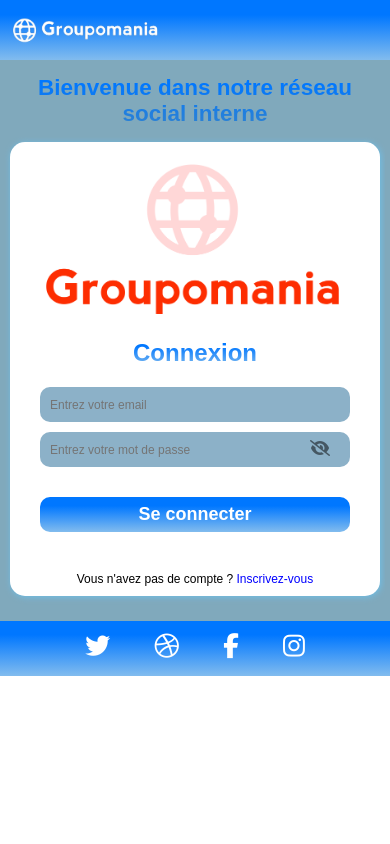
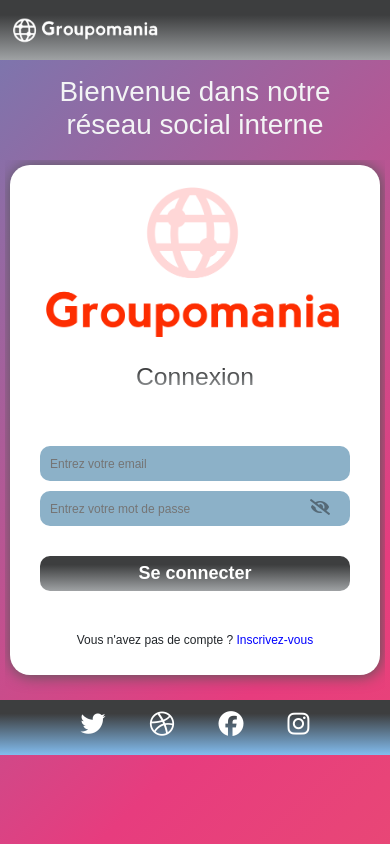
Before and after one commit to jeuxbib/P7_Colle_Code, a Vue app in the folder frontend/: page /#/ in a window 390 px wide. Built offline with nearby package versions, Linux system fonts and the light colour scheme; the HTML template or start-up script is replaced by a standard one.

Commit message:
media queries frontend

```diff
--- a/frontend/public/index.html
+++ b/frontend/public/index.html
@@ -8,6 +8,58 @@
     <meta name="description" content="réseau social interne pour les employés de Groupomania.">
     <link rel="icon" href="<%= BASE_URL %>icon.png">
     <title>Groupomania</title>
+    <link rel="stylesheet" href="https://cdnjs.cloudflare.com/ajax/libs/twitter-bootstrap/5.0.2/css/bootstrap.min.css">
+<link rel="stylesheet" href="https://cdnjs.cloudflare.com/ajax/libs/font-awesome/5.15.4/css/all.min.css">
+
+  <style class="INLINE_PEN_STYLESHEET_ID">
+    body {
+	background: linear-gradient(-45deg, #ee7752, #e73c7e, #23a6d5, #23d5ab);
+	background-size: 400% 400%;
+	-webkit-animation: gradient 15s ease infinite;
+	        animation: gradient 15s ease infinite;
+	height: 100vh;
+}
+
+@-webkit-keyframes gradient {
+	0% {
+		background-position: 0% 50%;
+	}
+	50% {
+		background-position: 100% 50%;
+	}
+	100% {
+		background-position: 0% 50%;
+	}
+}
+
+@keyframes gradient {
+	0% {
+		background-position: 0% 50%;
+	}
+	50% {
+		background-position: 100% 50%;
+	}
+	100% {
+		background-position: 0% 50%;
+	}
+}
+
+  </style>
+
+
+<script src="https://cpwebassets.codepen.io/assets/editor/iframe/iframeConsoleRunner-7549a40147ccd0ba0a6b5373d87e770e49bb4689f1c2dc30cccc7463f207f997.js"></script>
+<script src="https://cpwebassets.codepen.io/assets/editor/iframe/iframeRefreshCSS-4793b73c6332f7f14a9b6bba5d5e62748e9d1bd0b5c52d7af6376f3d1c625d7e.js"></script>
+<script src="https://cpwebassets.codepen.io/assets/editor/iframe/iframeRuntimeErrors-4f205f2c14e769b448bcf477de2938c681660d5038bc464e3700256713ebe261.js"></script>
+</head>
+
+<body>
+
+
+<script src="https://cpwebassets.codepen.io/assets/common/stopExecutionOnTimeout-1b93190375e9ccc259df3a57c1abc0e64599724ae30d7ea4c6877eb615f89387.js"></script>
+  <script  src="https://cdpn.io/cpe/boomboom/pen.js?key=pen.js-7b855ec3-242d-2b62-ef72-e0c1f6080718" crossorigin></script>
+</body>
+
+</html>
   </head>
   <body>
     <noscript>
--- a/frontend/src/App.vue
+++ b/frontend/src/App.vue
@@ -26,6 +26,23 @@
 }
 #app {
   font-family: Arial, Helvetica, sans-serif;
-  background: rgb(128, 169, 188);
+  background: linear-gradient(-45deg, #ee7752, #e73c7e, #23a6d5, #23d5ab);
+	background-size: 400% 400%;
+	animation: gradient 15s ease infinite;
+	height: 100vh;
 }
+
+@keyframes gradient {
+	0% {
+		background-position: 0% 50%;
+	}
+	50% {
+		background-position: 100% 50%;
+	}
+	100% {
+		background-position: 0% 50%;
+	}
+}
+
+
 </style>
--- a/frontend/src/components/Footer.vue
+++ b/frontend/src/components/Footer.vue
@@ -22,7 +22,7 @@
     justify-content: center;
     align-items: center;
     height: 55px;
-    background: linear-gradient(rgb(0, 119, 255) 25%, rgb(130, 188, 238));
+    background: linear-gradient(rgb(61, 62, 63) 25%, rgb(130, 188, 238));
 
     a {
         text-decoration: none;
--- a/frontend/src/components/HeaderForum.vue
+++ b/frontend/src/components/HeaderForum.vue
@@ -54,7 +54,7 @@
   justify-content: space-between;
   align-items: center;
   height: 60px;
-  background: linear-gradient(rgb(0, 119, 255) 25%, rgb(130, 188, 238));
+  background: linear-gradient(rgb(61, 62, 63) 25%, rgb(159, 162, 164));
   padding: 10px;
 
   img {
--- a/frontend/src/components/HeaderHome.vue
+++ b/frontend/src/components/HeaderHome.vue
@@ -16,7 +16,7 @@
     display: flex;
     align-items: center;
     height: 60px;
-    background: linear-gradient(rgb(0, 119, 255) 25%, rgb(130, 188, 238));
+    background: linear-gradient(rgb(61, 62, 63) 25%, rgb(159, 162, 164));
     padding: 10px;
 
     img {
--- a/frontend/src/components/ListPost.vue
+++ b/frontend/src/components/ListPost.vue
@@ -245,7 +245,7 @@
         border-radius: 5px;
         padding: 15px 25px;
         margin: 25px 0;
-        background: linear-gradient(rgb(0, 119, 255) 25%, rgb(130, 188, 238));
+        background: linear-gradient(-45deg, #ee7752, #e73c7e, #23a6d5, #23d5ab);
         @media screen and (max-width: 450px) {
             padding: 10px;
         }
@@ -398,7 +398,7 @@
             &__comment {
                 border-radius: 5px;
                 border: 2px solid white;
-                background: linear-gradient(rgb(0, 119, 255) 25%, rgb(130, 188, 238));
+                background: linear-gradient(-45deg, #ee7752, #e73c7e, #23a6d5, #23d5ab);
                 margin: 10px 20px 0 20px;
                 padding: 10px;
                 @media screen and (max-width: 550px) {
@@ -425,7 +425,7 @@
                 padding: 8px;
                 flex: 2;
                 #name {
-                    background: -webkit-linear-gradient(rgb(0, 119, 255) 25%, rgb(130, 188, 238));
+                    background: -webkit-linear-gradient(rgb(61, 62, 63) 25%, rgb(159, 162, 164));
                     -webkit-background-clip: text;
                     -webkit-text-fill-color: transparent;
                     font-weight: bold;
--- a/frontend/src/components/Login.vue
+++ b/frontend/src/components/Login.vue
@@ -67,9 +67,9 @@
     flex-wrap: wrap;
     justify-content: center;
     padding: 20px;
-    gap: 20px;
+    gap: 47px;
     h2 {
-     background: -webkit-linear-gradient(rgb(0, 119, 255) 25%, rgb(130, 188, 238));
+     background: -webkit-linear-gradient(rgb(61, 62, 63) 25%, rgb(159, 162, 164));
     -webkit-background-clip: text;
     -webkit-text-fill-color: transparent;
     }
@@ -113,7 +113,7 @@
         height: 35px;
         border: none;
         border-radius: 10px;
-        background: -webkit-linear-gradient(rgb(0, 119, 255) 25%, rgb(130, 188, 238));
+        background: -webkit-linear-gradient(rgb(61, 62, 63) 25%, rgb(159, 162, 164));
         cursor: Pointer;
         font-size: 18px;
         font-weight: bold;
--- a/frontend/src/components/Signup.vue
+++ b/frontend/src/components/Signup.vue
@@ -80,7 +80,7 @@
     padding: 20px;
     gap: 12px;
     h2 {
-     background: -webkit-linear-gradient(rgb(0, 119, 255) 25%, rgb(130, 188, 238));
+     background: -webkit-linear-gradient(rgb(61, 62, 63) 25%, rgb(159, 162, 164));
     -webkit-background-clip: text;
     -webkit-text-fill-color: transparent;
     }
@@ -122,7 +122,7 @@
         height: 35px;
         border: none;
         border-radius: 10px;
-        background: -webkit-linear-gradient(rgb(0, 119, 255) 25%, rgb(130, 188, 238));
+        background: -webkit-linear-gradient(rgb(61, 62, 63) 25%, rgb(159, 162, 164));
         cursor: Pointer;
         font-size: 18px;
         font-weight: bold;
--- a/frontend/src/views/ForumView.vue
+++ b/frontend/src/views/ForumView.vue
@@ -116,16 +116,16 @@
 
 <style lang="scss" scoped>
 main {
-  padding: 20px;
+  padding: 0.2em;
   @media screen and (max-width: 400px) { padding: 20px 5px; }
   #hello {
     display: flex;
     text-align: center;
     justify-content: center;
-    background: -webkit-linear-gradient(rgb(0, 119, 255) 25%, rgb(130, 188, 238));
+    background: white;
     -webkit-background-clip: text;
     -webkit-text-fill-color: transparent;
-    font-size: 18px;
+    font-size: 16px;
     @media screen and (max-width: 450px) {
         font-size: 13px;
     }
@@ -138,8 +138,8 @@
       display: flex;
       flex-direction: column;
       align-items: center;
-      box-shadow: 1px 1px 6px rgb(75, 163, 231);
-      border-radius: 8px;
+      box-shadow: 1px 1px 9px rgb(23, 24, 25);
+      border-radius: 12px;
       width: 60%;
       margin: 20px 10px;
       background: white;
@@ -155,7 +155,7 @@
       padding: 15px 25px;
       margin: 25px 0;
       width: 80%;
-      background: linear-gradient(rgb(0, 119, 255) 25%, rgb(130, 188, 238));
+      background: linear-gradient(-45deg, #ee7752, #e73c7e, #23a6d5, #23d5ab);
       @media screen and (max-width: 680px) {
         width: 95%;
       }
@@ -227,7 +227,7 @@
       }
     }
     &__post {
-      background: -webkit-linear-gradient(rgb(0, 119, 255) 25%, rgb(85, 85, 240));
+      background: -webkit-linear-gradient(rgb(0, 119, 255) 25%, white);
       -webkit-background-clip: text;
       -webkit-text-fill-color: transparent;
       @media screen and (max-width: 450px) {
--- a/frontend/src/views/HomeView.vue
+++ b/frontend/src/views/HomeView.vue
@@ -51,7 +51,7 @@
 
 <style scoped lang="scss">
 main {
-  padding: 20px;
+  padding: 5.76em;
   @media screen and (max-width: 500px){
       padding: 5px;
     }
@@ -59,8 +59,8 @@
     display: flex;
     text-align: center;
     justify-content: center;
-    background: -webkit-linear-gradient(rgb(0, 119, 255) 25%, rgb(59, 133, 197));
-    -webkit-background-clip: text;
+    background: rgb(243, 244, 245);
+    background-clip: text;
     -webkit-text-fill-color: transparent;
     font-size: 25px;
     @media screen and (max-width: 500px){
@@ -73,8 +73,8 @@
     justify-content: center;
 
     &__auth {
-      box-shadow: 1px 1px 6px rgb(110, 191, 232);
-      border-radius: 15px;
+      box-shadow: 1px 1px 15px rgb(83, 85, 86);
+      border-radius: 20px;
       width: 400px;
       padding: 10px;
       margin: 20px 10px;
```
Also changed, not shown: frontend/src/views/ProfilView.vue (+10 -10 lines).
